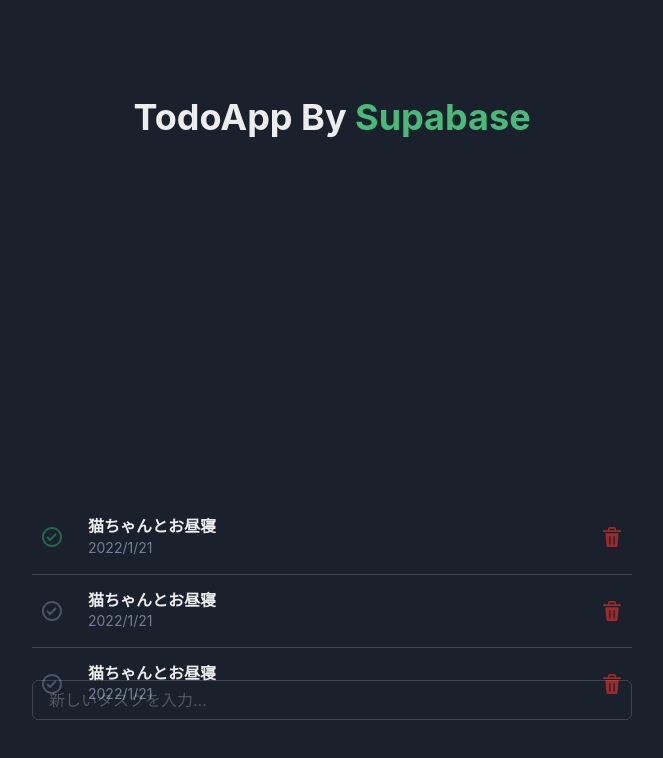
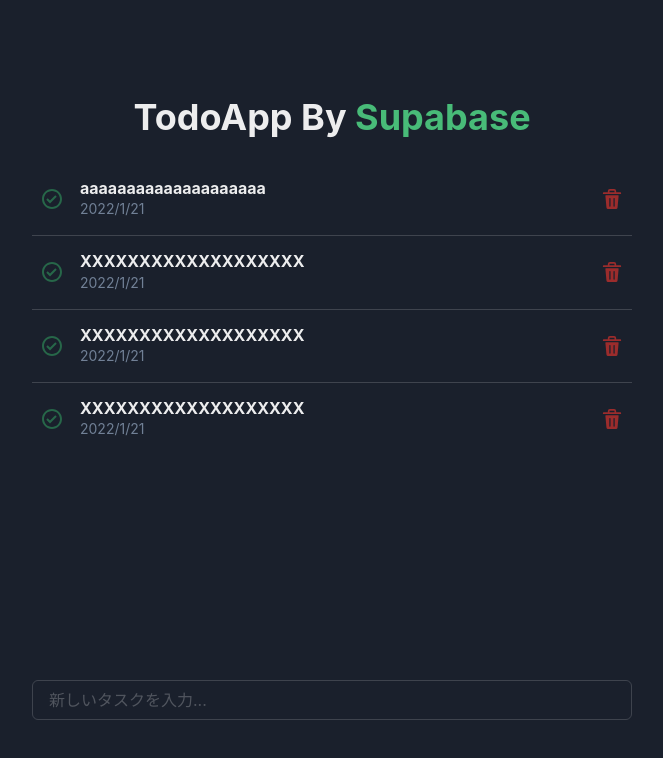
Before and after one commit to taixnishi/simple-todo-supabase, a Next.js app: page / in a window 1280 px wide. Shown: the top 758 px of the page, without its empty margins (308-971 px from the left). Built offline with nearby package versions, Linux system fonts and the light colour scheme.

Commit message:
taskListとinputformをコンポーネント化

```diff
--- /dev/null
+++ b/src/components/atoms/CheckButton.tsx
@@ -0,0 +1,20 @@
+import { FC } from "react";
+import { IconButton, Icon } from "@chakra-ui/react";
+import { BiCheckCircle } from "react-icons/bi";
+
+type CheckButtonProps = {
+  isDone: boolean;
+};
+
+export const CheckButton: FC<CheckButtonProps> = (isDone) => {
+  return (
+    <IconButton
+      aria-label="checkCircle"
+      color={isDone ? "green.700" : "gray.600"}
+      variant="ghost"
+      isRound
+    >
+      <Icon as={BiCheckCircle} w={6} h={6} />
+    </IconButton>
+  );
+};
--- /dev/null
+++ b/src/components/atoms/DeleteButton.tsx
@@ -0,0 +1,19 @@
+import { FC } from "react";
+import { DeleteIcon } from "@chakra-ui/icons";
+import { IconButton } from "@chakra-ui/react";
+
+type DeleteButtonProps = {};
+
+export const DeleteButton: FC<DeleteButtonProps> = () => {
+  return (
+    <IconButton
+      color="red.700"
+      aria-label="delete"
+      variant="ghost"
+      isRound
+      onClick={() => alert("本当に削除してもいいですか？")}
+    >
+      <DeleteIcon w={5} h={5} />
+    </IconButton>
+  );
+};
--- /dev/null
+++ b/src/components/molecules/Header.tsx
@@ -0,0 +1,13 @@
+import { FC } from "react";
+import { Heading, Text } from "@chakra-ui/react";
+
+export const Header: FC = () => {
+  return (
+    <Heading mb={10}>
+      TodoApp&nbsp;By&nbsp;
+      <Text as="span" color="green.400">
+        Supabase
+      </Text>
+    </Heading>
+  );
+};
--- /dev/null
+++ b/src/components/molecules/Task.tsx
@@ -0,0 +1,36 @@
+import { FC } from "react";
+import { Box, Flex, Heading, Spacer, Text } from "@chakra-ui/react";
+
+import { CheckButton } from "@/components/atoms/CheckButton";
+import { DeleteButton } from "@/components/atoms/DeleteButton";
+
+interface Task {
+  id: string;
+  uid: string;
+  text: string;
+  isDone: boolean;
+  createdAt: string;
+}
+
+type TaskProps = {
+  task: Task;
+};
+
+export const Task: FC<TaskProps> = ({ task }) => {
+  const { text, createdAt, isDone } = task;
+  return (
+    <Flex>
+      <Box mr={2}>
+        <CheckButton isDone={false} />
+      </Box>
+      <Box>
+        <Heading size="sm">{text}</Heading>
+        <Text fontSize="sm" color="gray.500">
+          2022/1/21
+        </Text>
+      </Box>
+      <Spacer />
+      <DeleteButton />
+    </Flex>
+  );
+};
--- /dev/null
+++ b/src/components/organisms/InputTaskForm.tsx
@@ -0,0 +1,22 @@
+import { FormEventHandler, FC } from "react";
+import { Input } from "@chakra-ui/react";
+
+export const InputTaskForm: FC = () => {
+  const handleSubmit: FormEventHandler<HTMLFormElement> = (event) => {
+    event.preventDefault();
+    const { value: task } = (event.target as any).task;
+    console.log(task);
+    (event.target as any).task.value = "";
+  };
+
+  return (
+    <form onSubmit={handleSubmit}>
+      <Input
+        placeholder="新しいタスクを入力..."
+        w="600px"
+        name="task"
+        defaultValue=""
+      />
+    </form>
+  );
+};
--- /dev/null
+++ b/src/components/organisms/TaskList.tsx
@@ -0,0 +1,25 @@
+import { FC } from "react";
+import { Stack, StackDivider } from "@chakra-ui/react";
+
+import { Task } from "@/components/molecules/Task";
+
+interface Task {
+  id: string;
+  uid: string;
+  text: string;
+  isDone: boolean;
+  createdAt: string;
+}
+
+type TaskListProps = {
+  taskList: Task[];
+};
+export const TaskList: FC<TaskListProps> = ({ taskList }) => {
+  return (
+    <Stack divider={<StackDivider />} spacing="4" w="600px">
+      {taskList.map((task: Task) => (
+        <Task key={task.id} task={task} />
+      ))}
+    </Stack>
+  );
+};
--- a/src/pages/index.tsx
+++ b/src/pages/index.tsx
@@ -1,23 +1,23 @@
 import Head from "next/head";
 import styles from "@/styles/Home.module.css";
-import { useEffect, useState } from "react";
+import { FormEventHandler, useEffect, useState } from "react";
 import { deleteColorModeInLocalStorage } from "@/ui/theme";
-import {
-  Box,
-  Flex,
-  Heading,
-  Input,
-  Stack,
-  StackDivider,
-  Text,
-  Icon,
-  IconButton,
-  Spacer,
-} from "@chakra-ui/react";
-import { BiCheckCircle } from "react-icons/bi";
-import { DeleteIcon } from "@chakra-ui/icons";
+import { Box, Input } from "@chakra-ui/react";
 
-const tasks = [
+import { Task } from "@/components/molecules/Task";
+import { TaskList } from "@/components/organisms/TaskList";
+import { Header } from "@/components/molecules/Header";
+import { InputTaskForm } from "@/components/organisms/InputTaskForm";
+
+interface Task {
+  id: string;
+  uid: string;
+  text: string;
+  isDone: boolean;
+  createdAt: string;
+}
+
+const taskList: Task[] = [
   {
     id: "cbwodcbodsc",
     uid: "cecbceiw61",
@@ -54,6 +54,19 @@
   //   setTimeout(deleteColorModeInLocalStorage, 3000);
   // }, []);
 
+  // const addTask = (event) => {
+  //   if (event.key === "Enter") {
+  //     console.log((event.target as HTMLInputElement).value);
+  //     (event.target as HTMLInputElement).value = "";
+  //   }
+  // };
+
+  // const handleSubmit: FormEventHandler<HTMLFormElement> = (event) => {
+  //   event.preventDefault();
+  //   const { value: task } = (event.target as any).task;
+  //   console.log(task);
+  //   (event.target as any).task.value = "";
+  // };
   return (
     <>
       <Head>
@@ -63,101 +76,10 @@
         <link rel="icon" href="/favicon.ico" />
       </Head>
       <main className={styles.main}>
-        <Heading mb={20}>
-          TodoApp&nbsp;By&nbsp;
-          <Text as="span" color="green.400">
-            Supabase
-          </Text>
-        </Heading>
-
-        <Stack divider={<StackDivider />} spacing="4" w="600px">
-          <Flex>
-            <IconButton
-              aria-label="checkCircle"
-              color={tasks[0].isDone ? "green.700" : "gray.500"}
-              variant="ghost"
-              mr={4}
-              isRound
-            >
-              <Icon as={BiCheckCircle} w={6} h={6} />
-            </IconButton>
-            <Box>
-              <Heading size="sm">猫ちゃんとお昼寝</Heading>
-              <Text fontSize="sm" color="gray.500">
-                2022/1/21
-              </Text>
-            </Box>
-            <Spacer />
-            <IconButton
-              color="red.700"
-              aria-label="delete"
-              variant="ghost"
-              isRound
-              onClick={() => alert("本当に削除してもいいですか？")}
-            >
-              <DeleteIcon w={5} h={5} />
-            </IconButton>
-          </Flex>
-
-          <Flex>
-            <IconButton
-              aria-label="checkCircle"
-              color={tasks[1].isDone ? "green.700" : "gray.600"}
-              variant="ghost"
-              isRound
-              mr={4}
-            >
-              <Icon as={BiCheckCircle} w={6} h={6} />
-            </IconButton>
-            <Box>
-              <Heading size="sm">猫ちゃんとお昼寝</Heading>
-              <Text fontSize="sm" color="gray.500">
-                2022/1/21
-              </Text>
-            </Box>
-            <Spacer />
-            <IconButton
-              color="red.700"
-              aria-label="delete"
-              variant="ghost"
-              isRound
-              onClick={() => alert("本当に削除してもいいですか？")}
-            >
-              <DeleteIcon w={5} h={5} />
-            </IconButton>
-          </Flex>
-
-          <Flex>
-            <IconButton
-              aria-label="checkCircle"
-              color={tasks[2].isDone ? "green.700" : "gray.600"}
-              variant="ghost"
-              isRound
-              mr={4}
-            >
-              <Icon as={BiCheckCircle} w={6} h={6} />
-            </IconButton>
-            <Box>
-              <Heading size="sm">猫ちゃんとお昼寝</Heading>
-              <Text fontSize="sm" color="gray.500">
-                2022/1/21
-              </Text>
-            </Box>
-            <Spacer />
-            <IconButton
-              color="red.700"
-              aria-label="delete"
-              variant="ghost"
-              isRound
-              onClick={() => alert("本当に削除してもいいですか？")}
-            >
-              <DeleteIcon w={5} h={5} />
-            </IconButton>
-          </Flex>
-        </Stack>
-
+        <Header />
+        <TaskList taskList={taskList} />
         <Box pos="fixed" zIndex={10} bottom="20">
-          <Input placeholder="新しいタスクを入力..." w="600px" />
+          <InputTaskForm />
         </Box>
       </main>
     </>
--- a/src/styles/Home.module.css
+++ b/src/styles/Home.module.css
@@ -1,7 +1,6 @@
 .main {
   display: flex;
   flex-direction: column;
-  justify-content: space-between;
   align-items: center;
   padding: 6rem;
   min-height: 100vh;
```
